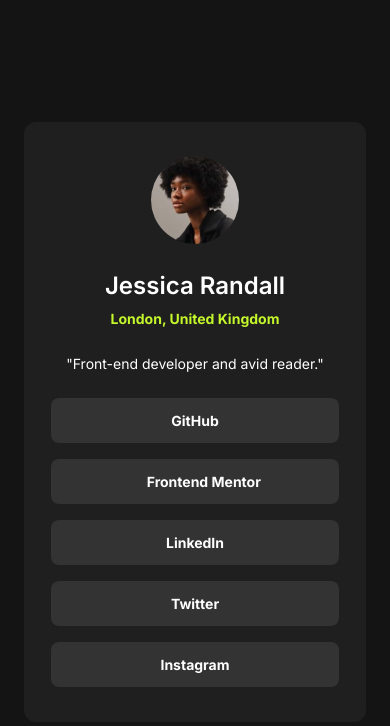
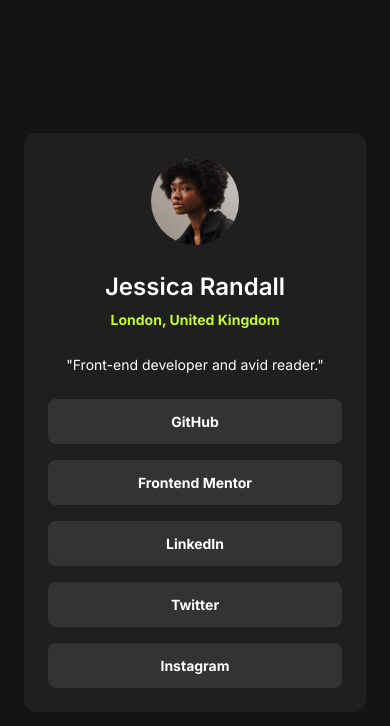
Before and after one commit to aqueous-humor/social-links-profile, a plain HTML site: page index.html in a window 390 px wide. Drawn offline with Linux system fonts and the light colour scheme.

Commit message:
Fix link text wrap issue without no-wrap, and make card padding responsive

```diff
--- a/index.html
+++ b/index.html
@@ -16,7 +16,7 @@
 </head>
 
 <body>
-  <main class="flex-container">
+  <main class="main-container">
     <section class="profile-card">
       <img src="./assets/images/avatar-jessica.jpeg" alt="Profile Photo">
       <div class="name-location">
--- a/styles/styles.css
+++ b/styles/styles.css
@@ -6,7 +6,6 @@
 
  a {
      text-decoration: none;
-     width: fit-content;
  }
 
  body {
@@ -23,19 +22,13 @@
      margin: 0;
  }
 
- .flex-container {
-     align-items: center;
-     display: flex;
-     height: 100%;
-     justify-content: center;
- }
 
  .links {
      display: flex;
      flex-direction: column;
      gap: 1rem;
      text-align: center;
-     white-space: nowrap;
+     width: 100%;
  }
 
  .links a {
@@ -45,13 +38,22 @@
     font-size: 0.875rem;
     font-weight: 700;
     line-height: 150%;
-    padding: 0.75rem 6rem;
-    width: clamp(17.44rem, 74vw, 19rem);
+    padding: 0.75rem 0;
+    width: 100%;
  }
 
  .links a:hover {
     background-color: #C4F82A;
     color: #333333;
+ }
+
+ .main-container {
+     align-items: center;
+     container-type: inline-size;
+     container-name: card-padding-mobile;
+     display: flex;
+     height: 100%;
+     justify-content: center;
  }
 
  .name-location {
@@ -84,11 +86,12 @@
      flex-grow: 1;
      flex-shrink: 1;
      gap: 1.5rem;
-     height: clamp(36.2rem, 71vh, 38.2rem);
      justify-content: center;
+     max-height: 38.2rem;
      max-width: 24rem;
      padding: 1.5rem;
-     width: clamp(20.44rem, 24rem, 24rem);
+     text-align: center;
+     width: 100%;
  }
 
  .profile-card img {
@@ -103,3 +106,9 @@
     font-weight: 400;
     line-height: 150%;
  }
+
+ @container card-padding-mobile (min-width: 600px) {
+        .profile-card {
+            padding: 2.5rem;
+        }
+ }
```
Also changed, not shown: 1 other file.
